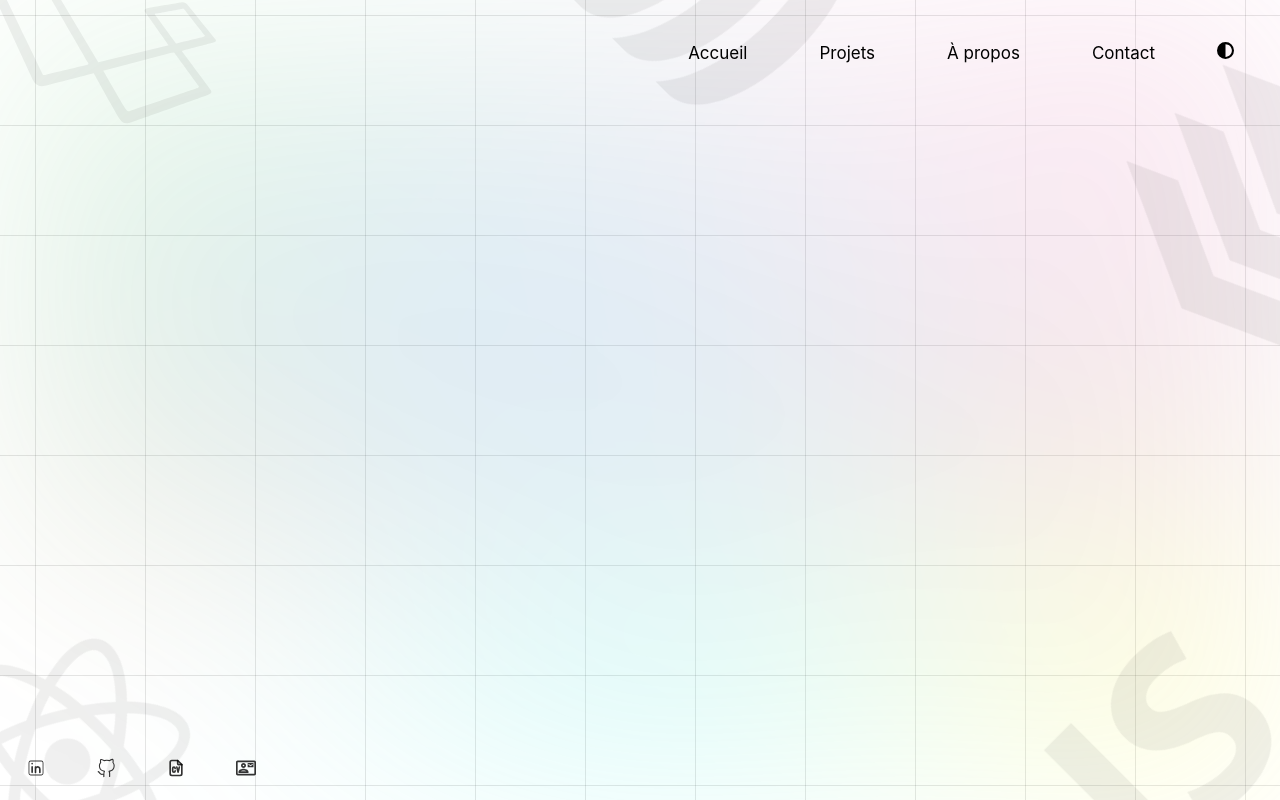
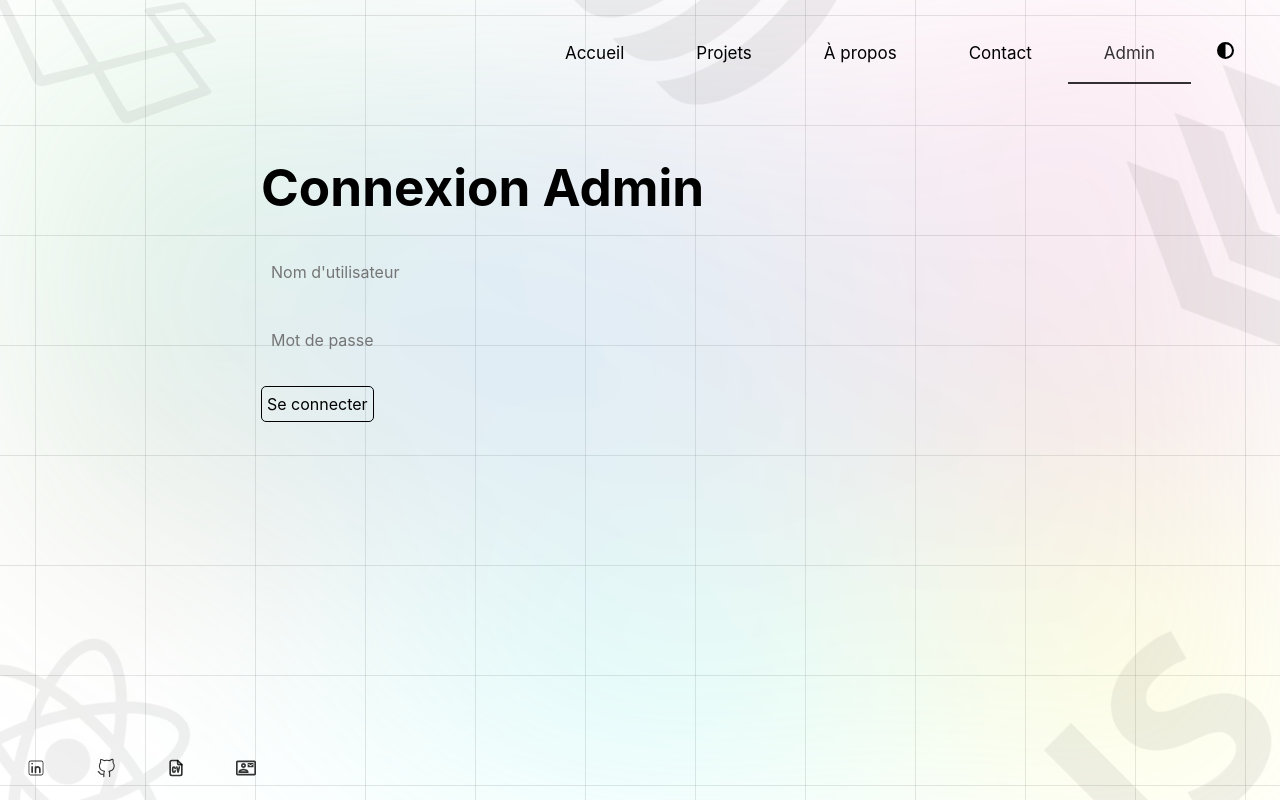
Before and after one commit to Laspales/Site_web, a React (Vite) app in the folder portfolio-wr/: page /admin in a window 1280 px wide. Built offline with nearby package versions, Linux system fonts and the light colour scheme.

Commit message:
admin 80% complete

```diff
--- a/portfolio-wr/package.json
+++ b/portfolio-wr/package.json
@@ -7,7 +7,8 @@
     "dev": "vite",
     "build": "vite build",
     "lint": "eslint .",
-    "preview": "vite preview"
+    "preview": "vite preview",
+    "start": "node server.js"
   },
   "dependencies": {
     "@emotion/react": "^11.14.0",
--- a/portfolio-wr/src/App.jsx
+++ b/portfolio-wr/src/App.jsx
@@ -10,6 +10,7 @@ import Projets from './pages/Projets';
 import Contact from './pages/Contact';
 import APropos from './pages/Apropos';
 import './App.css';
+import AdminMessages from './Components/AdminMessage';
 
 function Accueil() {
   return  <Section />;
@@ -47,6 +48,7 @@ function App() {
           <Route path="/projets" element={<Projets />} />
           <Route path="/apropos" element={<APropos />} />
           <Route path="/contact" element={<Contact />} />
+          <Route path="/admin" element={<AdminMessages />} />
         </Routes>
         <Footer />
       </div>
--- /dev/null
+++ b/portfolio-wr/src/Components/AdminMessage-Style.css
@@ -0,0 +1,47 @@
+.Admin-Messages {
+    position: absolute;
+    top: 15%;
+    left: 20%;
+    padding: 5px;
+}
+
+.Admin-Messages form input {
+    width: 100%;
+    padding: 10px;
+}
+
+.Admin-Messages form button {
+    all: unset;
+    cursor: pointer;
+    padding: 5px;
+    text-align: center;
+    border: 1px solid;
+    border-radius: 5px;
+}
+.Admin-Messages #deco {
+    all: unset;
+    position: absolute;
+    top: 100%;
+    cursor: pointer;
+    text-align: center;
+    border: 1px solid;
+    border-radius: 5px;
+    padding: 5px;
+    margin-top: 30px;
+}
+.Admin-Messages form button:hover, .Admin-Messages #deco:hover{
+    background-color: rgba(0, 0, 0, 0.8);
+    color: whitesmoke;
+}
+
+.Admin-Messages table{
+    width: 100%;
+    border: 1px solid;
+    border-collapse: collapse;
+    margin-top: 10px;
+    padding: 10px;
+}
+.Admin-Messages table tr td, .Admin-Messages table tr th{
+    border: 1px solid;
+    padding: 15px;
+}
--- a/portfolio-wr/src/Components/AdminMessage.jsx
+++ b/portfolio-wr/src/Components/AdminMessage.jsx
@@ -1,27 +1,73 @@
-import React, { useEffect, useState } from 'react';
-import axios from 'axios';
+import React, { useEffect, useState } from "react";
+import axios from "axios";
+import "./AdminMessage-Style.css";
 
 function AdminMessages() {
     const [messages, setMessages] = useState([]);
-    const [error, setError] = useState('');
+    const [error, setError] = useState("");
+    const [token, setToken] = useState(localStorage.getItem("token") || "");
+    const [loginData, setLoginData] = useState({ username: "", password: "" });
+    const [loginError, setLoginError] = useState("");
 
     useEffect(() => {
+        if (token) {
+            fetchMessages();
+        }
+    }, [token]);
+
     const fetchMessages = async () => {
         try {
-                const response = await axios.get('http://localhost:5000/messages');
+            const response = await axios.get("http://localhost:5000/messages", {
+                headers: { Authorization: token },
+            });
             setMessages(response.data);
         } catch (err) {
-                console.error('Erreur lors de la récupération des messages :', err);
-                setError('Impossible de récupérer les messages.');
+            console.error("Erreur lors de la récupération des messages :", err);
+            setError("Impossible de récupérer les messages. Vérifiez votre connexion.");
         }
     };
 
-        fetchMessages();
-    }, []);
+    const handleLogin = async (e) => {
+        e.preventDefault();
+        try {
+            const response = await axios.post("http://localhost:5000/login", loginData);
+            localStorage.setItem("token", response.data.accessToken);
+            setToken(response.data.accessToken);
+            setLoginError("");
+        } catch (err) {
+            setLoginError("Identifiants incorrects.");
+        }
+    };
 
     return (
         <div className="Admin-Messages">
-            <h1>Messages reçus (Admin)</h1>
+            {!token ? (
+                <div>
+                    <h1>Connexion Admin</h1>
+                    <form onSubmit={handleLogin}>
+                        <input
+                            type="text"
+                            placeholder="Nom d'utilisateur"
+                            value={loginData.username}
+                            onChange={(e) => setLoginData({ ...loginData, username: e.target.value })}
+                            required
+                        />
+                        <br /><br />
+                        <input
+                            type="password"
+                            placeholder="Mot de passe"
+                            value={loginData.password}
+                            onChange={(e) => setLoginData({ ...loginData, password: e.target.value })}
+                            required
+                        />
+                        <br /> <br />
+                        <button type="submit">Se connecter</button>
+                    </form>
+                    {loginError && <p className="error">{loginError}</p>}
+                </div>
+            ) : (
+                <div>
+                    <h1>Messages reçus</h1>
                     {error && <p className="error">{error}</p>}
                     {messages.length > 0 ? (
                         <table>
@@ -47,6 +93,9 @@ function AdminMessages() {
                     ) : (
                         <p>Aucun message enregistré.</p>
                     )}
+                    <button onClick={() => { localStorage.removeItem("token"); setToken(""); }} id="deco">Déconnexion</button>
+                </div>
+            )}
         </div>
     );
 }
--- a/portfolio-wr/src/Components/Header.jsx
+++ b/portfolio-wr/src/Components/Header.jsx
@@ -17,6 +17,7 @@ function Header({ toggleTheme }) {
                         <li className={`nv ${isActive("/projets")}`}><Link to="/projets">Projets</Link></li>
                         <li className={`nv ${isActive("/apropos")}`}><Link to="/apropos">À propos</Link></li>
                         <li className={`nv ${isActive("/contact")}`}><Link to="/contact">Contact</Link></li>
+                        <li className={`nv ${isActive("/admin")}`}><Link to="/admin">Admin</Link></li>
                         <li className="nv"><FaCircleHalfStroke  className="theme" onClick={toggleTheme} style={{position: 'relative'}}/></li>
                     </ul>
                 </div>
```
Lines whose indentation alone changed are shown as unchanged.
